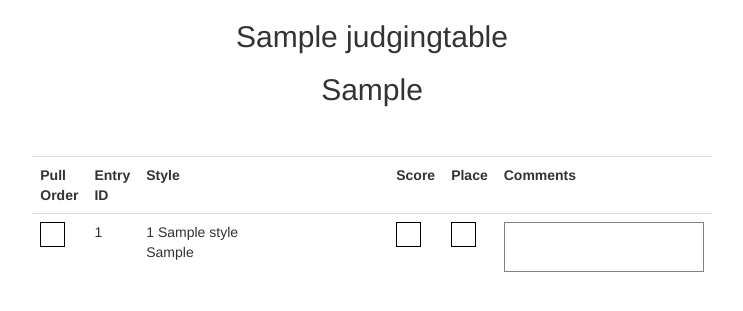
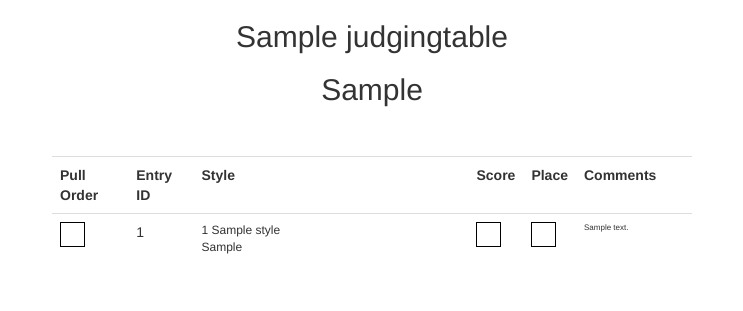
Before and after one commit to dwthomas77/mvhbc-2016, a Django app: page /competition/tools/pullsheet/1 in a window 1280 px wide. Shown: the top 311 px of the page, without its empty margins (268-1011 px from the left). Run offline with Django 3.2, Linux system fonts and the light colour scheme; a user stored in the database is signed in; tables that the repository leaves empty hold one stand-in row (values such as "Sample post"); some libraries are stand-ins or nearby versions.

Commit message:
fixing pull sheets page breaks and formatting

```diff
--- a/competition/templates/competition/pullsheet.html
+++ b/competition/templates/competition/pullsheet.html
@@ -13,8 +13,8 @@
             font-family: arial;
         }
 
-        tr {
-            page-break-before: always;
+        @media print {
+            table.breaker  { page-break-before: always; }
         }
 
         .pull-box {
@@ -24,12 +24,13 @@
         }
 
         .comment-box {
-            width: 200px;
+            width: 100px;
+            font-size: 8px;
             height: 50px;
-            border: thin gray solid;
         }
         .style-row {
-            min-width: 250px;
+            min-width: 275px;
+            font-size: 12px;
         }
     </style>
 
@@ -54,13 +55,19 @@
             <th>Comments</th>
         </tr>
     {% for submission in submissions %}
-        <tr>
+
+        {% if forloop.counter == 10 or forloop.counter == 20 or forloop.counter == 30 or forloop.counter == 40 %}
+        </table>
+        <table class="table breaker" style="width: 50%; min-width: 500px; margin: 0px auto;">
+        {% endif %}
+
+        <tr class="page-break">
             <td><div class="pull-box"></div></td>
             <td>{{ submission.competition_id }}</td>
             <td class="style-row">{{ submission.style }}<br>{{ submission.style.category }}</td>
             <td><div class="pull-box"></div></td>
             <td><div class="pull-box"></div></td>
-            <td><div class="comment-box"></div></td>
+            <td><div class="comment-box">{{ submission.comments }}</div></td>
         </tr>
     {% endfor %}
     </table>
```
